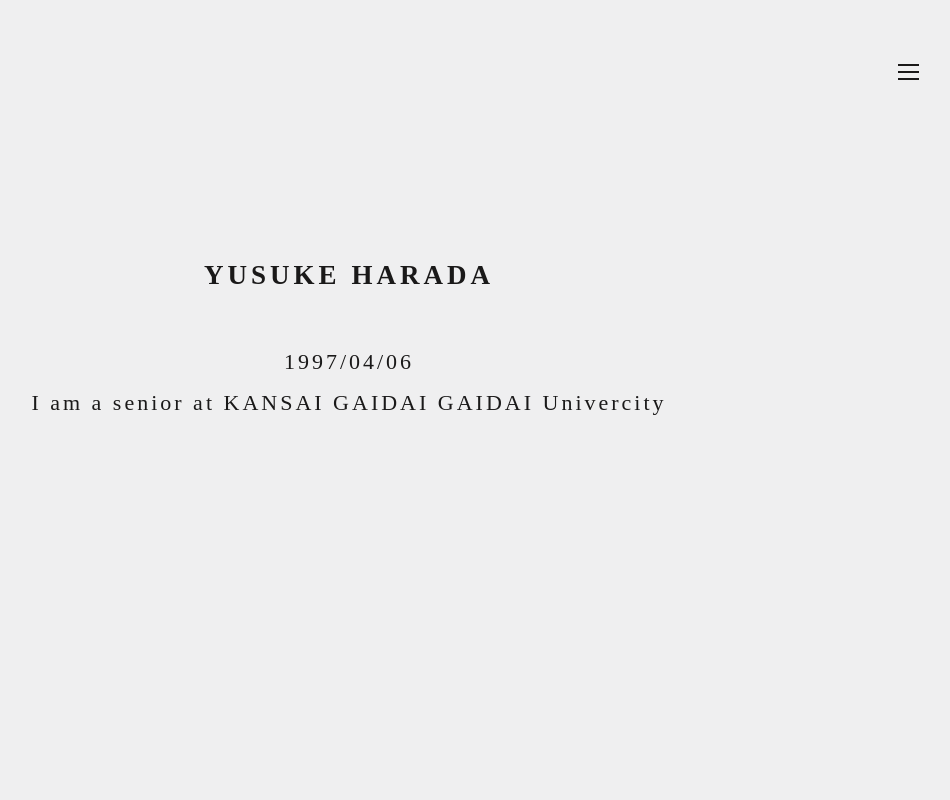
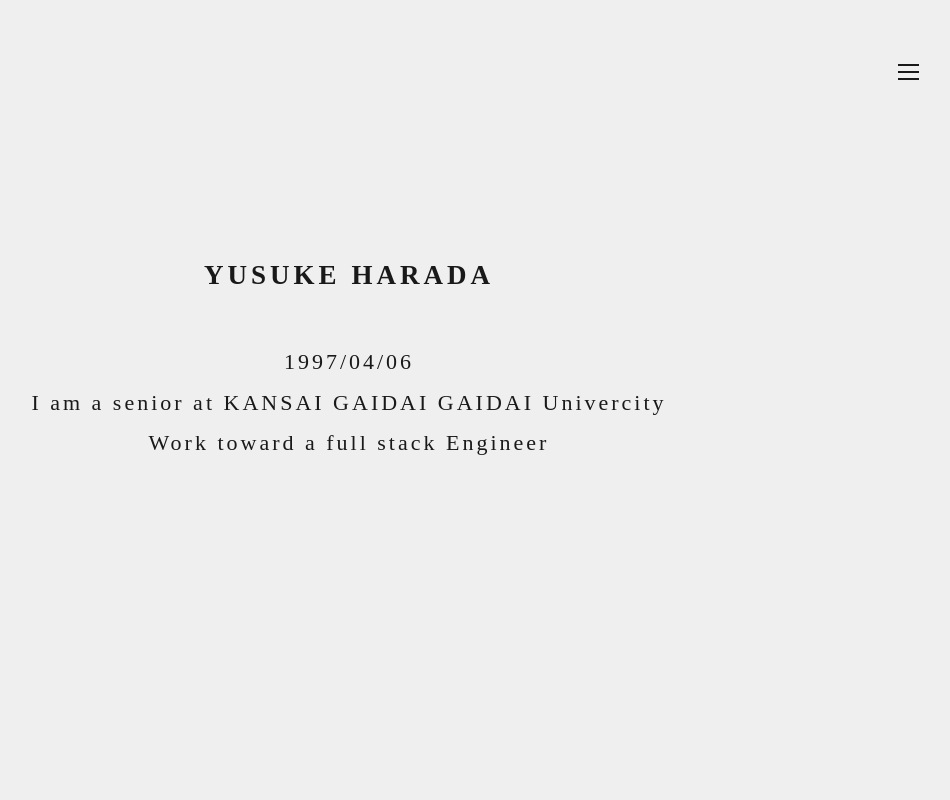
Before and after one commit to Yusuke0406/portfolio, a plain HTML site: page index.html in a window 1280 px wide. Shown: the top 800 px of the page, without its empty margins (291-1241 px from the left). Drawn offline with nearby package versions, Linux system fonts and the light colour scheme.

Commit message:
Update index.html

```diff
--- a/index.html
+++ b/index.html
@@ -30,6 +30,7 @@
           <p class="title_desc">
             1997/04/06</br>
             I am a senior at KANSAI GAIDAI GAIDAI Univercity</br>
+            Work toward a full stack Engineer
           </p>
         </div>
       </div>
```
